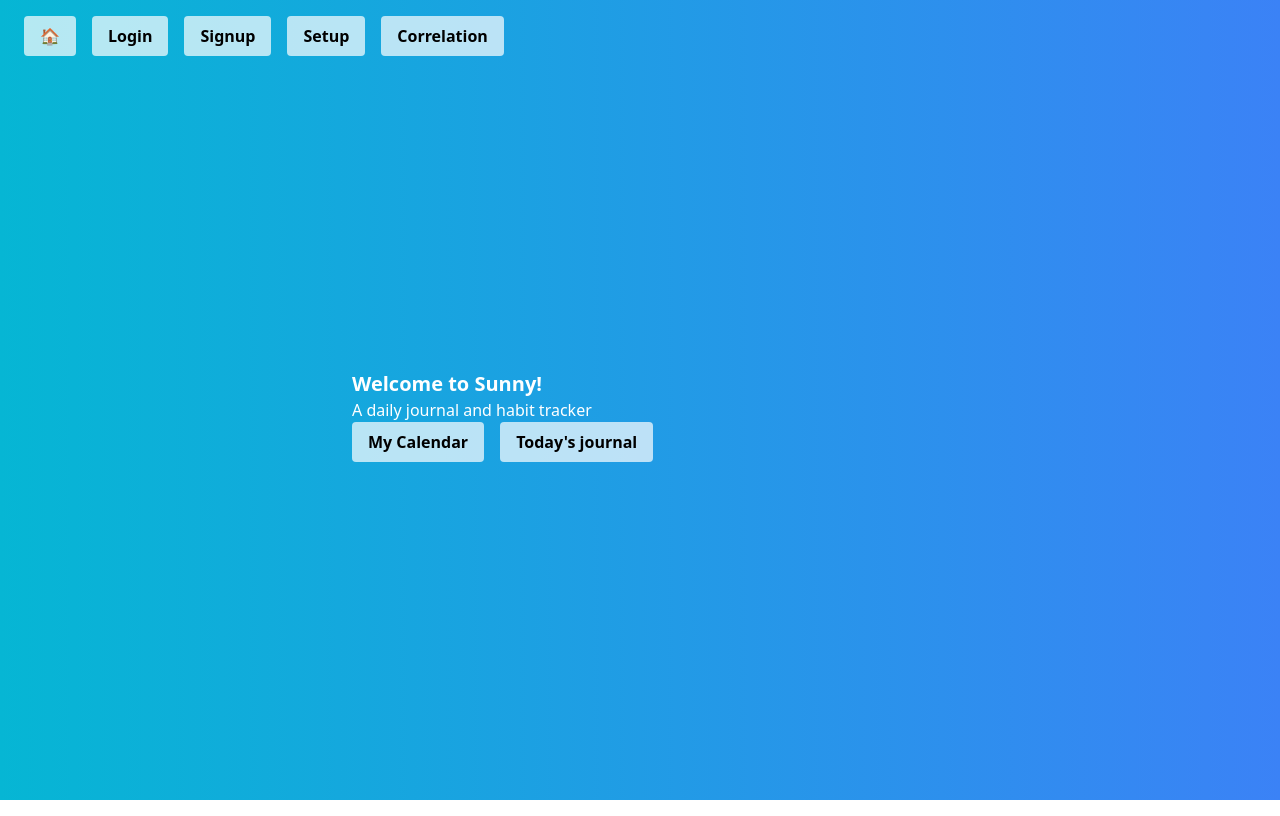
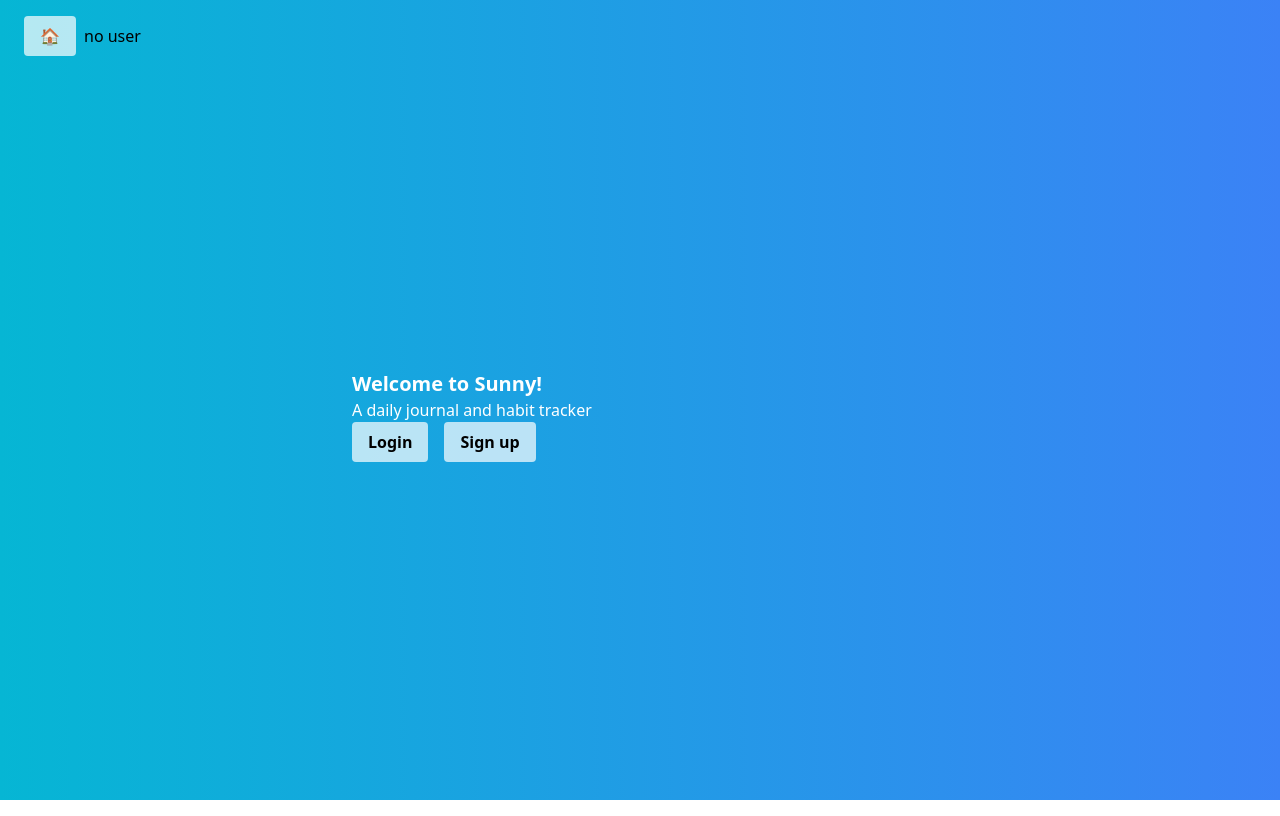
Before and after one commit to Pawtang/sunny-front, a React (Create React App) app in the folder Sunny/: page / in a window 1280 px wide. Built offline with nearby package versions, Linux system fonts and the light colour scheme.

Commit message:
start implementing generalized methods. And some front-end interface cleanup.

```diff
--- a/Sunny/src/components/Day.tsx
+++ b/Sunny/src/components/Day.tsx
@@ -10,11 +10,7 @@ import LinkButton from "../elements/LinkButton";
 import BackgroundGradient from "../utilities/BackgroundGradient";
 import { mapQueryParamsToObject } from "../utilities/QueryParamsUtils";
 import ActionButton from "../elements/ActionButton";
-import {
-  deleteDay,
-  getDayData,
-  submitDay,
-} from "../middleware/dayServiceCalls";
+import { deleteDay, getDayData } from "../middleware/dayServiceCalls";
 import { useLocation, useNavigate } from "react-router-dom";
 import customParseFormat from "dayjs/plugin/customParseFormat";
 import { attributeObject, dayObject, dayProps } from "../utilities/types";
@@ -22,16 +18,16 @@ import { EmojiLibrary } from "../utilities/EmojiLibrary";
 import { getAttributesForUser } from "../middleware/setupServiceCalls";
 import Modal from "./Modal";
 import ConfirmActionModal from "./ConfirmActionModal";
-import { dummyUserID, DAY_URL } from "../utilities/constants";
+import { dummyUserID, DAY_URL, SETUP_URL } from "../utilities/constants";
 import { UserContext } from "../contexts/userContext";
 
 // import { GradientOnMouseMove } from "../utilities/GradientOnMouseMove";
-
 const today = dayjs();
 dayjs.extend(customParseFormat);
 
 const Day: FunctionComponent<dayProps> = () => {
-  const { genericPostWithAuth } = useContext(UserContext);
+  const { token, user } = useContext(UserContext);
+  const { genericPostWithAuth, genericGetWithAuth } = useContext(UserContext);
   const [eraseModalVisibility, setEraseModalVisibility] = useState(false);
   const [overwriteModalVisibility, setOverwriteModalVisibility] =
     useState(false);
@@ -72,26 +68,32 @@ const Day: FunctionComponent<dayProps> = () => {
   };
 
   const loadDay = () => {
-    getDayData(params.date, (dayData: any) => {
+    genericGetWithAuth(`${DAY_URL}?date=${params.date}`, (dayData: any) => {
       setLoadedDayObject(dayData);
       if (dayData) {
         setDayRating(dayData.dayRating);
         setAttributes(sortAttributes(dayData.attributes));
         setNotes(dayData.notes);
       } else {
-        getAttributesForUser(
-          dummyUserID,
+        genericGetWithAuth(
+          SETUP_URL,
           (attributeData: Array<attributeObject>) => {
             const sortedData = sortAttributes(attributeData);
             setAttributes(sortedData);
           }
         );
+        // getAttributesForUser(
+        //   dummyUserID,
+        //   (attributeData: Array<attributeObject>) => {
+        //     const sortedData = sortAttributes(attributeData);
+        //     setAttributes(sortedData);
+        //   }
+        // );
       }
     });
   };
 
   useEffect(() => {
-    console.log("Process env:", process.env);
     loadDay();
   }, []);
 
@@ -185,16 +187,14 @@ const Day: FunctionComponent<dayProps> = () => {
       ></Modal>
 
       <div className="container mx-auto">
+        <p>{user ? user : "No user"}</p>
         <div
           className={`journal max-w-lg mx-auto shadow-sm hover:shadow-lg ${
             isEditing ? "" : ""
           }`}
         >
           <div className="float-right">
-            <LinkButton
-              linkTo="/correlationreport"
-              buttonText="🏸"
-            ></LinkButton>
+            <LinkButton linkTo="/correlationreport" buttonText="𝛴"></LinkButton>
             <ActionButton
               buttonText="🗑"
               onClick={() => {
@@ -206,7 +206,7 @@ const Day: FunctionComponent<dayProps> = () => {
           <div className="relative float-left container mx-auto p-4 mt-4 ">
             <div className="mx-auto">
               <h1 className="text-3xl font-bold underline center ">
-                Hello, Ben
+                {`Hello, ${user?.split(" ")[0]}`}
               </h1>
 
               {today.diff(date, "day") === 0 ? (
--- a/Sunny/src/components/Home.tsx
+++ b/Sunny/src/components/Home.tsx
@@ -1,10 +1,11 @@
 import { Link } from "react-router-dom";
-import React, { FunctionComponent } from "react";
+import React, { useContext, FunctionComponent } from "react";
 import { Fragment } from "react";
 import LinkButton from "../elements/LinkButton";
 import Navbar from "./Navbar";
 import dayjs from "dayjs";
 import { prefixer } from "../utilities/Prefixer";
+import { UserContext } from "../contexts/userContext";
 // import Month from "./Month";
 // import Day from "./Day";
 
@@ -13,6 +14,7 @@ const date = `${dayjs().year()}-${prefixer(dayjs().month() + 1)}-${prefixer(
 )}`;
 
 const Home: FunctionComponent = () => {
+  const { token, user } = useContext(UserContext);
   console.log(date);
   return (
     <>
@@ -26,6 +28,8 @@ const Home: FunctionComponent = () => {
               </h2>
               <p>A daily journal and habit tracker</p>
               <nav>
+                {user ? (
+                  <div className="">
                     <LinkButton
                       linkTo="/Month"
                       buttonText="My Calendar"
@@ -36,6 +40,21 @@ const Home: FunctionComponent = () => {
                       buttonText="Today's journal"
                       styleTags="ml-4"
                     ></LinkButton>
+                  </div>
+                ) : (
+                  <div className="">
+                    <LinkButton
+                      linkTo="/Login"
+                      buttonText="Login"
+                      styleTags="mx-auto"
+                    ></LinkButton>
+                    <LinkButton
+                      linkTo={`/Signup`}
+                      buttonText="Sign up"
+                      styleTags="ml-4"
+                    ></LinkButton>
+                  </div>
+                )}
               </nav>
             </div>
           </div>
--- a/Sunny/src/components/Month.tsx
+++ b/Sunny/src/components/Month.tsx
@@ -13,9 +13,10 @@ import generateGradient from "../utilities/PolynomialGradientsUtil";
 import Modal from "./Modal";
 import { prefixer } from "../utilities/Prefixer";
 import { UserContext } from "../contexts/userContext";
+import { MONTH_URL } from "../utilities/constants";
 
 const Month: FunctionComponent = () => {
-  const { token } = useContext(UserContext);
+  const { token, user, genericGetWithAuth } = useContext(UserContext);
   const today = dayjs();
   const monthCount = today.daysInMonth();
 
@@ -27,9 +28,7 @@ const Month: FunctionComponent = () => {
   const loadMonth = async () => {
     try {
       setMonth(MonthGen());
-      await getMonth(selectedMonth, selectedYear, (days: IDay[]) => {
-        setMonth(MonthGen(days));
-      });
+      loadSelectedMonth();
     } catch (error) {
       console.error(error);
     }
@@ -37,16 +36,22 @@ const Month: FunctionComponent = () => {
 
   const loadSelectedMonth = async () => {
     try {
-      await getMonth(selectedMonth, selectedYear, (days: IDay[]) => {
-        setMonth(MonthGen(days));
-      });
+      genericGetWithAuth(
+        `${MONTH_URL}?month=${selectedMonth}&year=${selectedYear}`,
+        (days: IDay[]) => {
+          console.log(days);
+          setMonth(MonthGen(days));
+        }
+      );
+      // await getMonth(selectedMonth, selectedYear, (days: IDay[]) => {
+      //   setMonth(MonthGen(days));
+      // });
     } catch (error) {
       console.error(error);
     }
   };
 
   useEffect(() => {
-    console.log(token);
     loadMonth();
   }, []);
 
@@ -68,6 +73,7 @@ const Month: FunctionComponent = () => {
           buttonText="📅"
           styleTags="z-50"
         ></ActionButton>
+        <p>{user ? user : "No user"}</p>
       </div>
 
       <Modal
--- a/Sunny/src/components/Navbar.tsx
+++ b/Sunny/src/components/Navbar.tsx
@@ -1,22 +1,25 @@
-import React, { FunctionComponent } from "react";
+import React, { useContext, FunctionComponent } from "react";
 import { useState } from "react";
 // import dayjs from "dayjs";
 // import { Interface } from "readline";
 import { Link } from "react-router-dom";
 import LinkButton from "../elements/LinkButton";
+import { UserContext } from "../contexts/userContext";
 
 const Navbar: FunctionComponent = () => {
+  const { token, user } = useContext(UserContext);
   return (
     <div className="bg-white/0 absolute p-4">
       <nav>
         <LinkButton linkTo="/" buttonText="🏠"></LinkButton>
-        <LinkButton linkTo="/login" buttonText="Login"></LinkButton>
-        <LinkButton linkTo="/signup" buttonText="Signup"></LinkButton>
-        <LinkButton linkTo="/setup" buttonText="Setup"></LinkButton>
-        <LinkButton
-          linkTo="/correlationreport"
-          buttonText="Correlation"
-        ></LinkButton>
+
+        {user && (
+          <>
+            <LinkButton linkTo="/setup" buttonText="⚙️"></LinkButton>
+            <LinkButton linkTo="/correlationreport" buttonText="𝛴"></LinkButton>
+          </>
+        )}
+        <p className="inline">{user ? user : "no user"}</p>
       </nav>
     </div>
   );
--- a/Sunny/src/components/Setup.tsx
+++ b/Sunny/src/components/Setup.tsx
@@ -1,12 +1,14 @@
 import Navbar from "./Navbar";
 import ActionButton from "../elements/ActionButton";
 import { attributeObject } from "../utilities/types";
-import { useEffect, useState } from "react";
+import { useContext, useEffect, useState } from "react";
 import CheckItem from "../elements/CheckItem";
 import RadioItem from "../elements/RadioItem";
 import { submitAttributes } from "../middleware/setupServiceCalls";
 import { getAttributesForUser } from "../middleware/setupServiceCalls";
 import { dummyUserID } from "../utilities/constants";
+import { UserContext } from "../contexts/userContext";
+import { SETUP_URL } from "../utilities/constants";
 
 const HOURS_SLEPT = "Hours Slept";
 const MILES_RUN = "Miles Run";
@@ -30,6 +32,7 @@ const wentToGymObject: attributeObject = {
 const drinksHadObject: attributeObject = { name: DRINKS_HAD, type: "number" };
 
 const Setup = () => {
+  const { genericGetWithAuth } = useContext(UserContext);
   const [attributes, setAttributes] = useState<attributeObject[]>([]);
   const [hoursSlept, setHoursSlept] = useState<boolean>(false);
   const [milesRun, setMilesRun] = useState<boolean>(false);
@@ -40,7 +43,7 @@ const Setup = () => {
   const [attributeType, setAttributeType] = useState<string>("");
 
   useEffect(() => {
-    getAttributesForUser(dummyUserID, (data: any) => {
+    genericGetWithAuth(SETUP_URL, (data: any) => {
       setAttributes(
         data.filter(
           (attr: attributeObject) =>
@@ -54,6 +57,20 @@ const Setup = () => {
         )
       );
     });
+    // getAttributesForUser(dummyUserID, (data: any) => {
+    //   setAttributes(
+    //     data.filter(
+    //       (attr: attributeObject) =>
+    //         ![
+    //           HOURS_SLEPT,
+    //           MILES_RUN,
+    //           MINUTES_READ,
+    //           WENT_TO_GYM,
+    //           DRINKS_HAD,
+    //         ].includes(attr.name)
+    //     )
+    //   );
+    // });
   }, []);
 
   const assignType = (e: React.ChangeEvent<HTMLInputElement>) => {
--- a/Sunny/src/index.tsx
+++ b/Sunny/src/index.tsx
@@ -16,7 +16,3 @@ root.render(
     </BrowserRouter>
   </React.StrictMode>
 );
-
-// If you want to start measuring performance in your app, pass a function
-// to log results (for example: reportWebVitals(console.log))
-// or send to an analytics endpoint. Learn more: https://bit.ly/CRA-vitals
--- a/Sunny/src/middleware/userServiceCalls.tsx
+++ b/Sunny/src/middleware/userServiceCalls.tsx
@@ -4,9 +4,10 @@ import { dummyUserID } from "../utilities/constants";
 const USER_URL = "http://localhost:8000/user";
 
 export const signup = async (body: object, successCallback: Function) => {
-  console.log("FUCK YOU", body);
+  console.log("signup body", body);
   try {
     await axios.post(USER_URL, body).then((response) => {
+      console.log(response);
       successCallback && successCallback(response.data);
     });
   } catch (error) {
--- a/Sunny/src/utilities/constants.tsx
+++ b/Sunny/src/utilities/constants.tsx
@@ -2,3 +2,4 @@ export const dummyUserID = "6476bc5a00bcea5ddf1da9b9";
 export const DAY_URL = "http://localhost:8000/day";
 export const MONTH_URL = "http://localhost:8000/month";
 export const DAYS_URL = "http://localhost:8000/days";
+export const SETUP_URL = "http://localhost:8000/attributes";
```
Also changed, not shown: Sunny/src/components/Login.tsx (+5 -5 lines), Sunny/src/contexts/userContext.tsx (+58 -7 lines), Sunny/src/middleware/dayServiceCalls.tsx (+18 -18 lines), 1 other file (tests, documents, lock files or other folders). Lines whose indentation alone changed are shown as unchanged.
